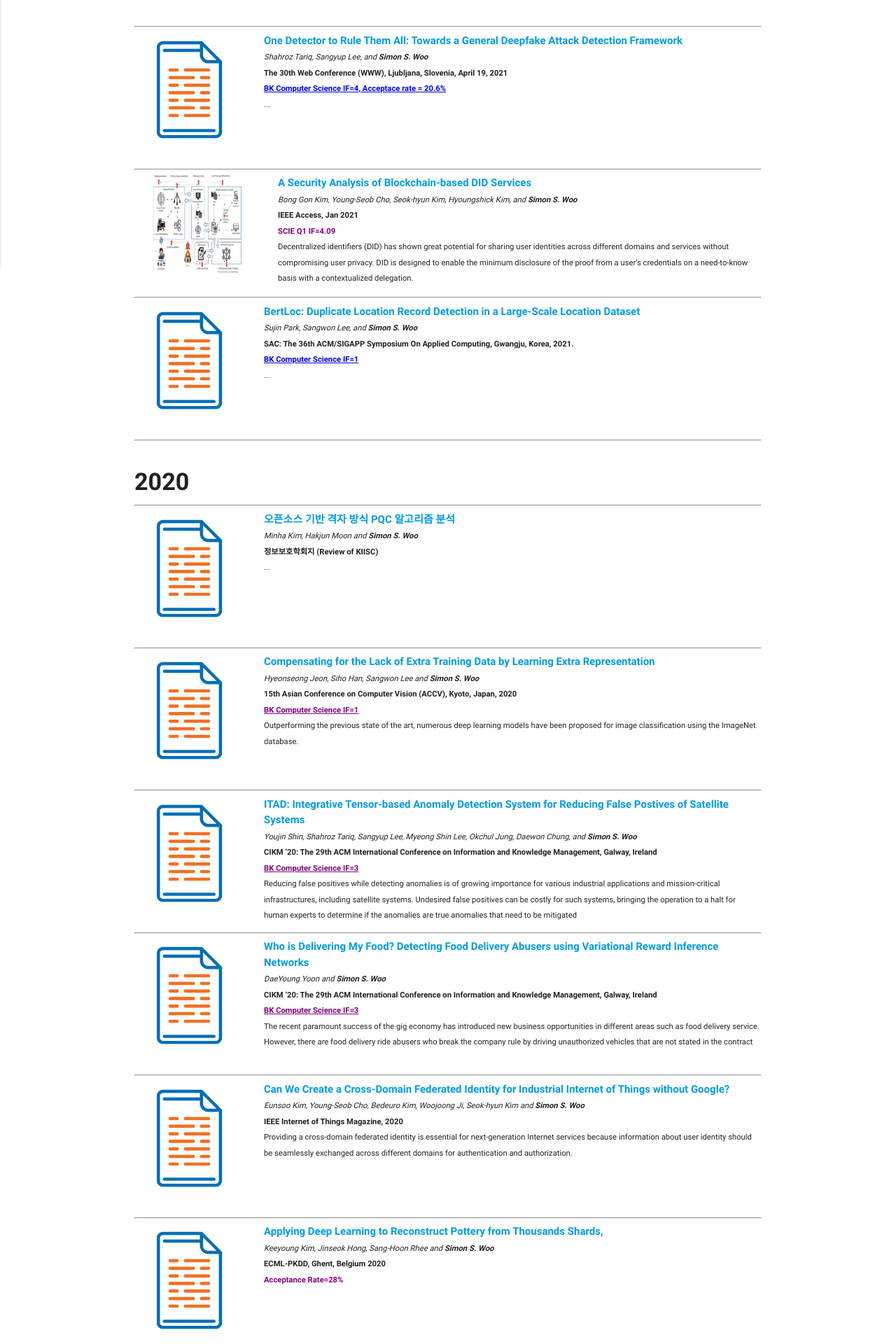
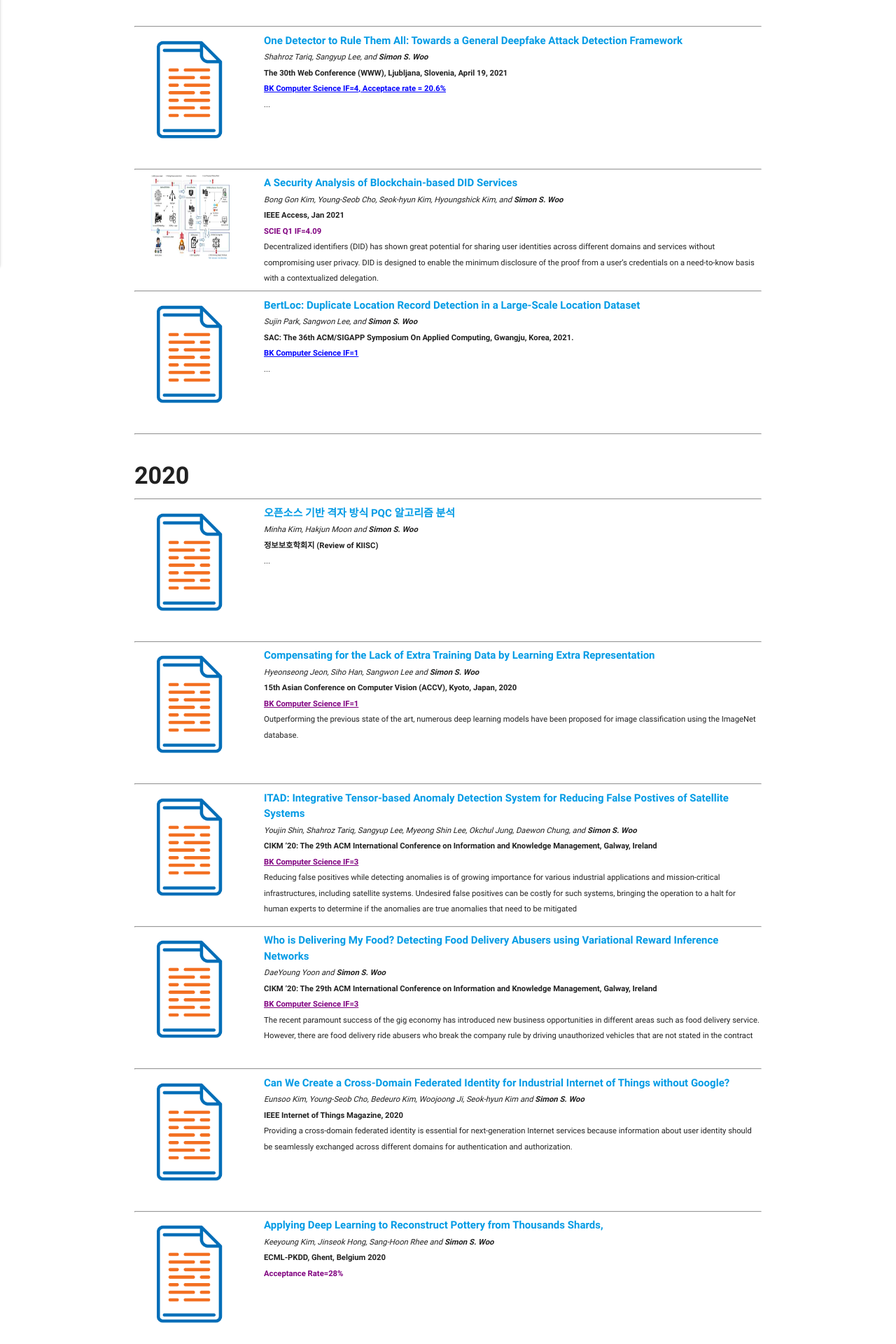
Before and after one commit to Yurim990507/DASH-Lab.github.io, a Jekyll site: the page built from example2.md, in a window 1280 px wide. Shown: the part 580-2500 px from the top of the page at 70% size. Built offline with Jekyll 4.4.1, drawn with Linux system fonts in a browser that asks for light colours.

Commit message:
Update example2.md

```diff
--- a/example2.md
+++ b/example2.md
@@ -95,7 +95,7 @@ permalink: /Publications/
 
         <div style="display: flex;">
             <div class="col-lg-3" style="vertical-align: middle; text-align:center">
-                    <a > <img  src="/img/secBlock.jpg" style="width:180px; height:140px; margin-bottom:20px"></a>
+                    <a > <img  src="/img/secBlock.jpg" style="width:160px; height:120px; margin-bottom:20px"></a>
             </div>
 
             <div style="margin-left: 25px;">
```
